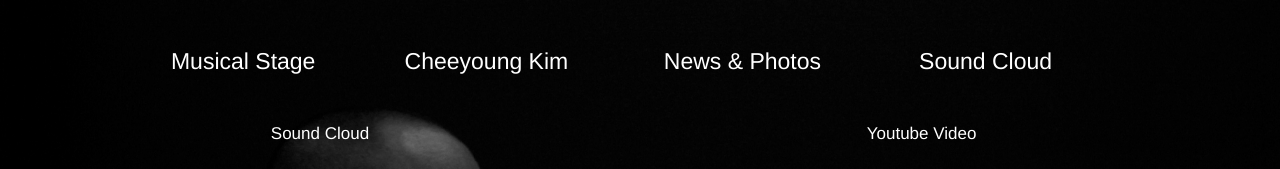
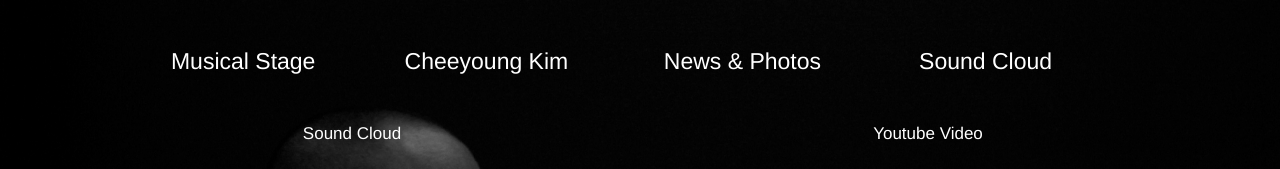
Before and after one commit to wooksangkwon/cymusic, a plain HTML site: page folder/video.html in a window 1280 px wide. Shown: the top 169 px of the page. Drawn offline with nearby package versions, Linux system fonts and the light colour scheme; grey boxes are pictures that could not be loaded; a script that the page names is missing.

Commit message:
last
one

```diff
--- a/folder/ch.css
+++ b/folder/ch.css
@@ -101,13 +101,26 @@ h3 {display: none;}
 h4 {float:left;
 	font-size: 17px;
 	font-weight: 300;
-	margin-left: 3%;
+	margin-left: 10%;
+	margin-right: 5%;
 	margin-bottom: 2%;
-	width: 44%;
+	width: 35%;
 	text-align: center;
 	}
 
 h4:hover {color: blue;}
+
+h5 {float:left;
+	font-size: 17px;
+	font-weight: 300;
+	margin-left: 5%;
+	margin-right: 10%;
+	margin-bottom: 2%;
+	width: 35%;
+	text-align: center;
+	}
+
+h5:hover {color: blue;}
 
 #vertical {float: right;
 	margin-top: 17%;
--- a/folder/video.html
+++ b/folder/video.html
@@ -27,7 +27,7 @@
 
 <a href="https://soundcloud.com/cyinnyc"><h4>Sound Cloud</h4></a>
 
-<a href="https://www.youtube.com/channel/UCdmY8AC4ibi8wQvowx0GLBA"><h4>Youtube Video</h4></a>
+<a href="https://www.youtube.com/channel/UCdmY8AC4ibi8wQvowx0GLBA"><h5>Youtube Video</h5></a>
 
 
 <div class="iframe1">
```
